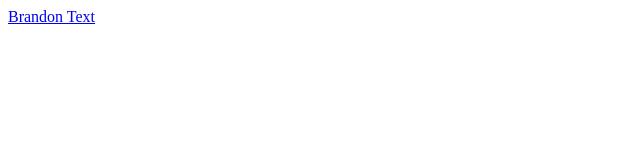
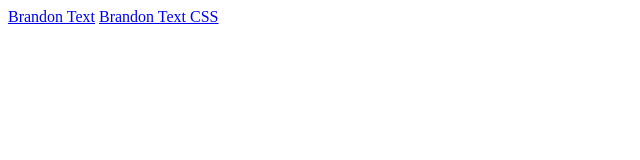
Before and after one commit to paneersamosa/webfonts, a plain HTML site: page index.html in a window 1280 px wide. Shown: the whole page, without its empty margins (0-640 px from the left). Drawn offline with Linux system fonts and the light colour scheme.

Commit message:
Update index.html

```diff
--- a/index.html
+++ b/index.html
@@ -5,6 +5,7 @@
 
 <body>
 <a href="brandon_text-webfont.woff">Brandon Text</a>
+  <a href="brandontext.css">Brandon Text CSS</a>
 
 </body>
 </html>
```
